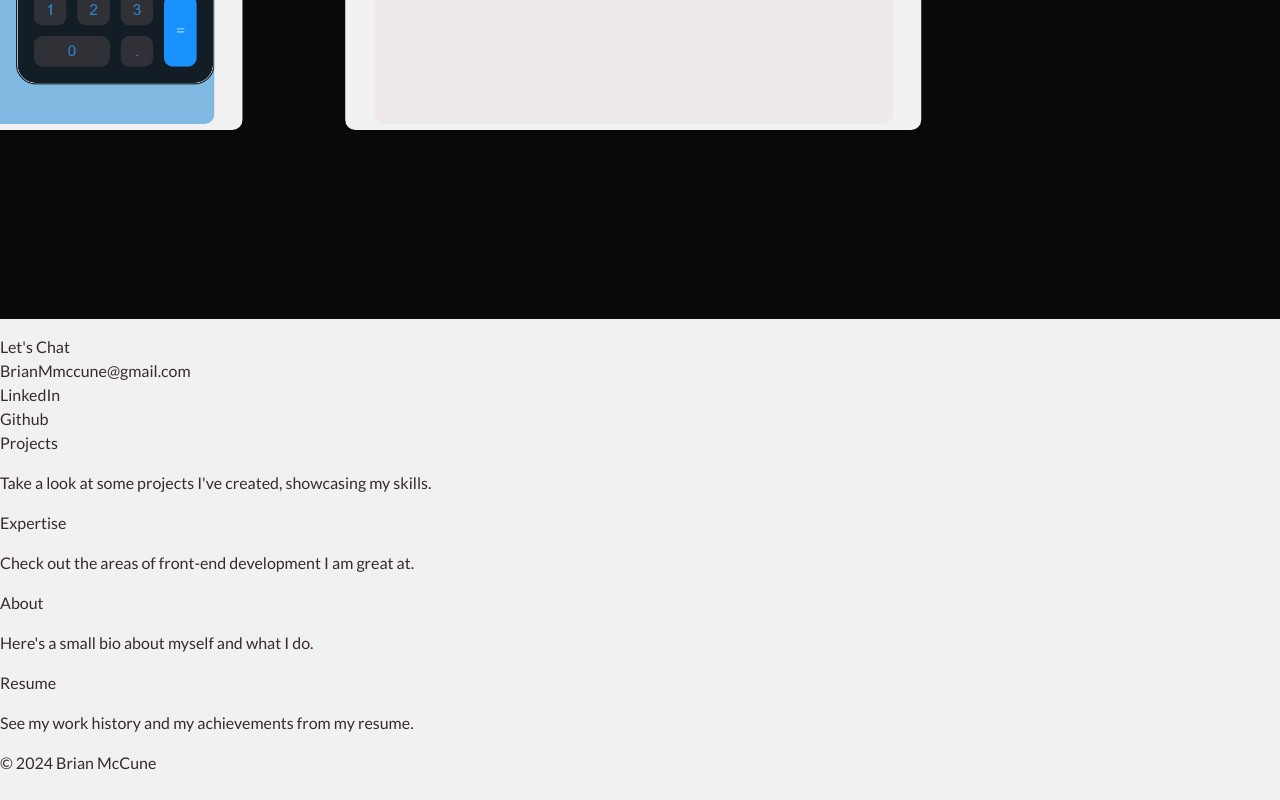
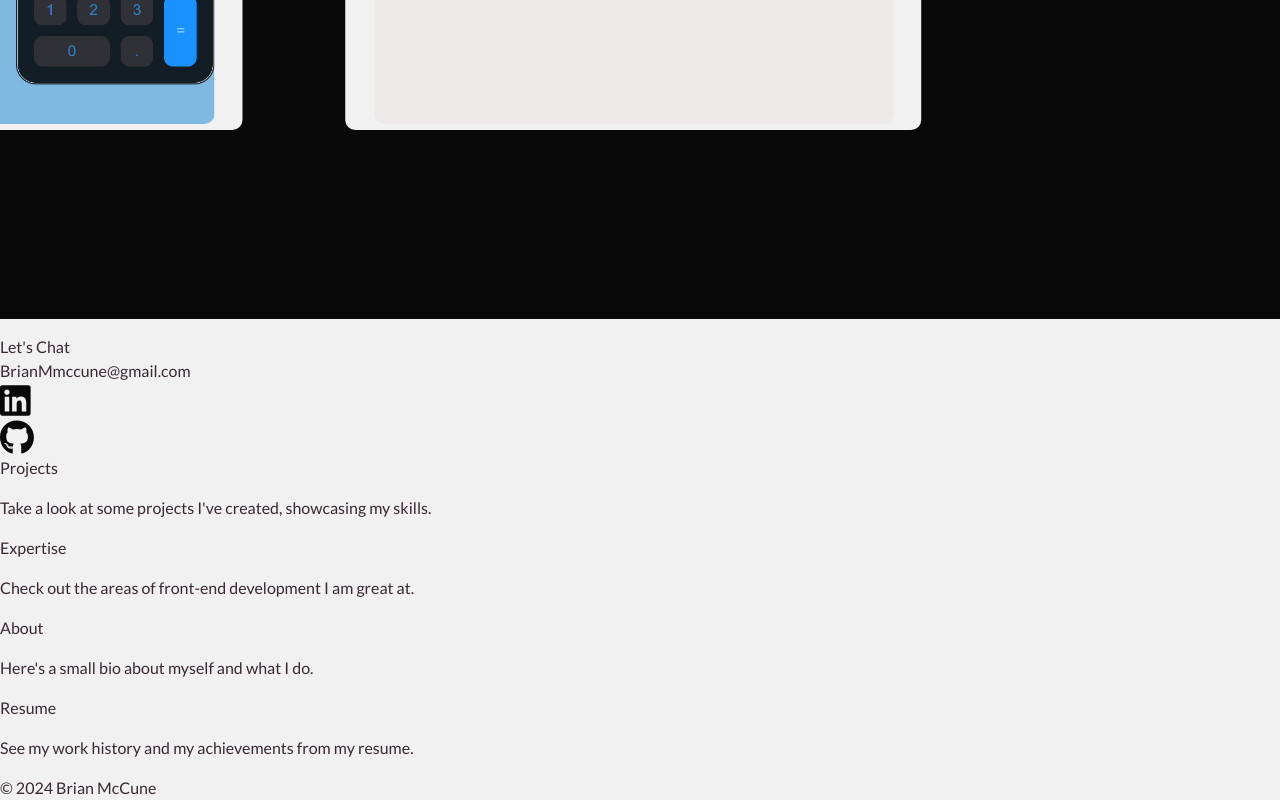
Before and after one commit to BrianMcCune/brianmccune-portfolio, a React (Vite) app: page / in a window 1280 px wide. Shown: the part 4664-5464 px from the top of the page. Before the commit the page ends 5439 px from the top, so only its background shows below. Built offline with nearby package versions, Linux system fonts and the light colour scheme.

Commit message:
icon import for github and linkedin

```diff
--- a/package.json
+++ b/package.json
@@ -10,6 +10,9 @@
     "preview": "vite preview"
   },
   "dependencies": {
+    "@fortawesome/free-brands-svg-icons": "^6.5.1",
+    "@fortawesome/free-solid-svg-icons": "^6.5.1",
+    "@fortawesome/react-fontawesome": "^0.2.0",
     "@gsap/react": "^2.1.0",
     "@studio-freight/react-lenis": "^0.0.45",
     "gsap": "^3.12.5",
--- a/src/Contact.jsx
+++ b/src/Contact.jsx
@@ -1,3 +1,7 @@
+import { FontAwesomeIcon } from '@fortawesome/react-fontawesome'
+import { faLinkedin } from '@fortawesome/free-brands-svg-icons';
+import { faGithub } from '@fortawesome/free-brands-svg-icons';
+
 const Contact = () => {
   return (
     <div className="contact">
@@ -5,8 +9,16 @@ const Contact = () => {
         <div className="contact-headline">Let's Chat</div>
         <div className="email">BrianMmccune@gmail.com</div>
         <div className="social-media-icons">
-          <div>LinkedIn</div>
-          <div>Github</div>
+          <div>
+            <a href="https://www.linkedin.com/in/mccuneb/" target="_blank">
+            <FontAwesomeIcon style={{fontSize: '35px', color: 'rgb(9, 9, 9)'}} icon={faLinkedin} />
+            </a>
+          </div>
+          <div>
+            <a href="https://github.com/Brian4755" target="_blank">
+            <FontAwesomeIcon style={{fontSize: '35px', color: 'rgb(9, 9, 9)'}} icon={faGithub} />
+            </a>
+          </div>
         </div>
         <div className="contact-projects">
           <div>Projects</div>
```
Also changed, not shown: 1 other file (tests, documents, lock files or other folders).
